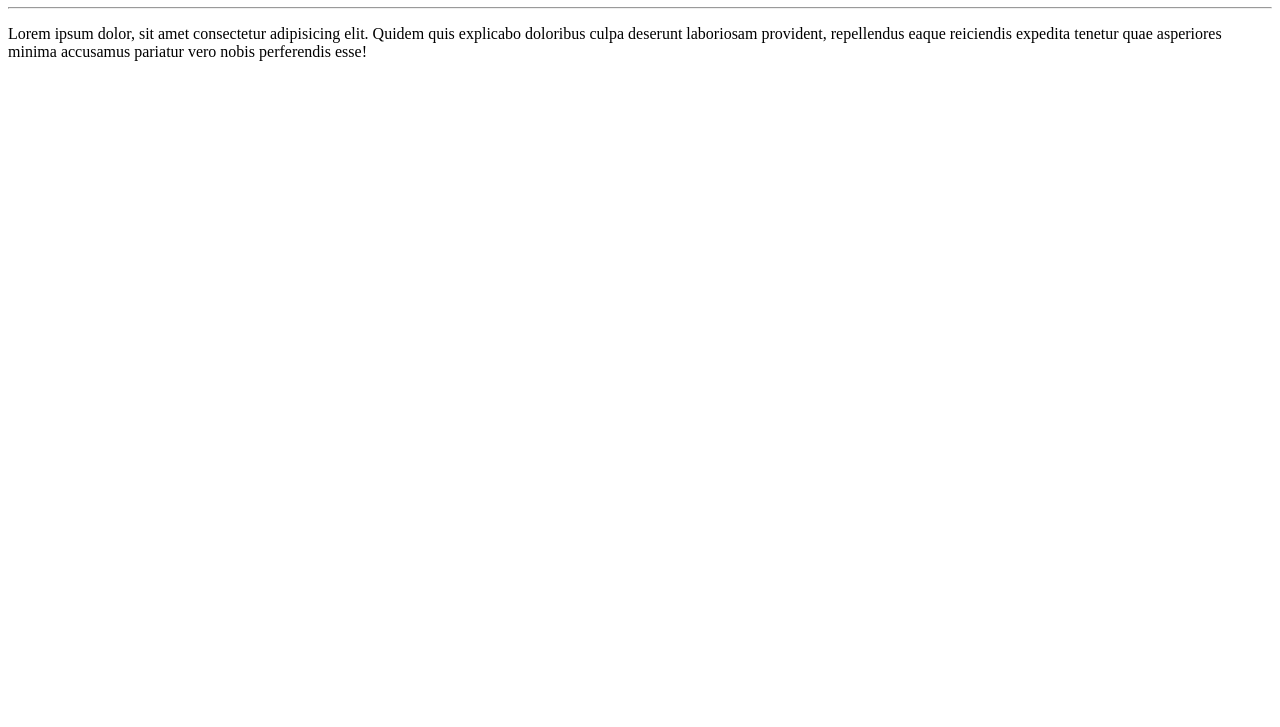
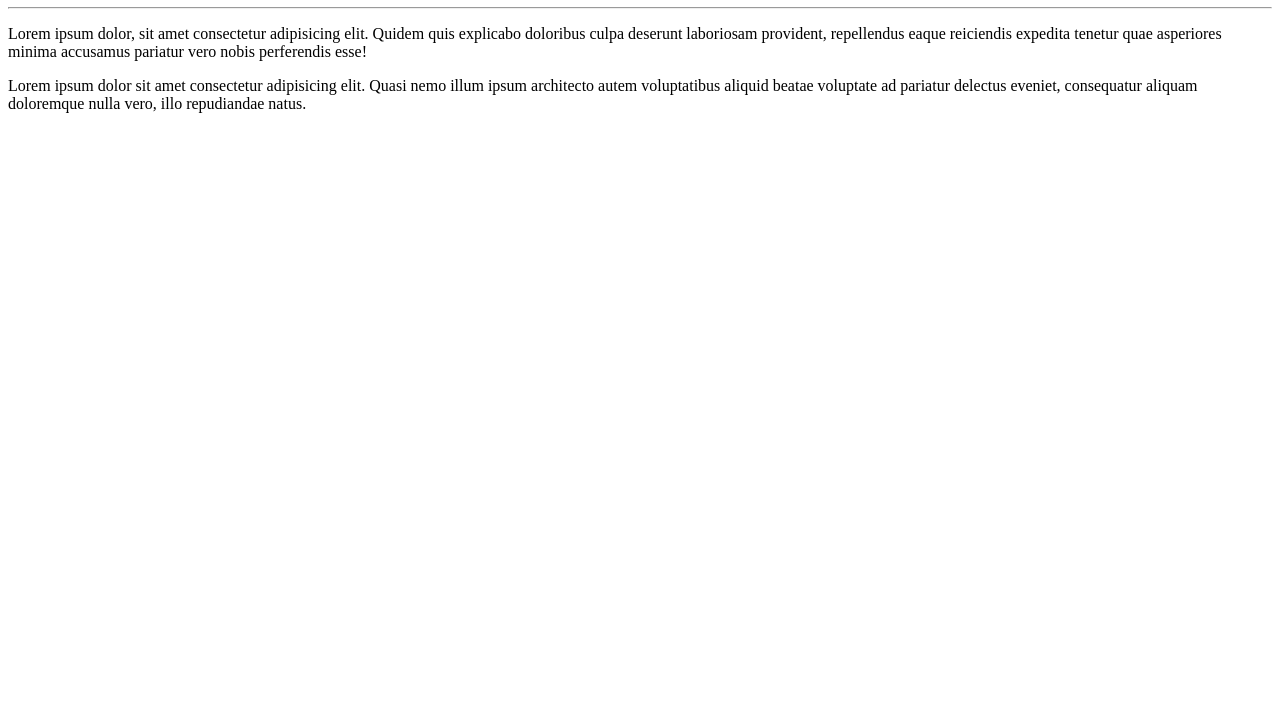
Before and after one commit to gabrieuporto/ola-mundo, a plain HTML site: page site-exemplo/index.html in a window 1280 px wide. Shown: the part 73-800 px from the top of the page. Drawn offline with Linux system fonts and the light colour scheme.

Commit message:
adicionei paragrafo

```diff
--- a/site-exemplo/index.html
+++ b/site-exemplo/index.html
@@ -9,6 +9,7 @@
     <h1>OLa, Mundo</h1>
     <hr>
     <p>Lorem ipsum dolor, sit amet consectetur adipisicing elit. Quidem quis explicabo doloribus culpa deserunt laboriosam provident, repellendus eaque reiciendis expedita tenetur quae asperiores minima accusamus pariatur vero nobis perferendis esse!</p>
+    <p>Lorem ipsum dolor sit amet consectetur adipisicing elit. Quasi nemo illum ipsum architecto autem voluptatibus aliquid beatae voluptate ad pariatur delectus eveniet, consequatur aliquam doloremque nulla vero, illo repudiandae natus.</p>
 
 </body>
 </html>
```
